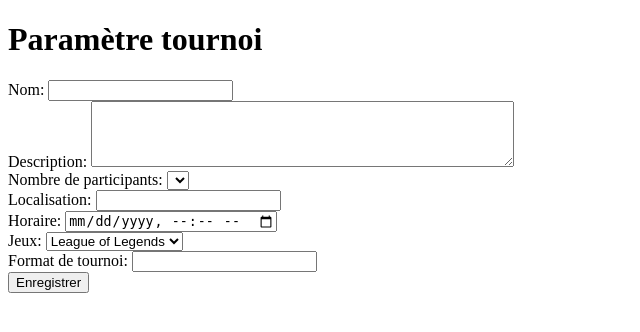
After one commit to FlorianMargage/site-event-gaming, a Symfony app: template templates/parametre.html.twig in a window 1280 px wide. The commit adds this page. Shown: the top 332 px of the page, without its empty margins (0-640 px from the left). Run offline with Twig, Linux system fonts and the light colour scheme; the template is opened without the code that fills it, so the values that code supplies are empty; some libraries are stand-ins or nearby versions.

Commit message:
connection + parametre

```diff
--- /dev/null
+++ b/public/css/inscription.css
@@ -0,0 +1,3 @@
+.photo{
+
+}
--- a/templates/index.html.twig
+++ b/templates/index.html.twig
@@ -5,14 +5,13 @@
     <meta charset="UTF-8">
     <meta name="viewport" content="width=device-width, initial-scale=1.0">
     <title>Inscription</title>
+    <link rel="stylesheet" href="{{ asset('css/inscription.css') }}">
 </head>
 
 <body>
 
     <h1>Inscription</h1>
-
-    <!-- Rubrique pour la photo de profil -->
-    <div>
+    <div class="photo">
         <label for="photo">Photo de profil :</label>
         <input type="file" id="photo" name="photo">
         <!-- Vous pouvez ajouter ici un aperçu de la photo si nécessaire -->
--- /dev/null
+++ b/templates/parametre.html.twig
@@ -0,0 +1,63 @@
+<!DOCTYPE html>
+<html lang="en">
+<head>
+    <meta charset="UTF-8">
+    <meta name="viewport" content="width=device-width, initial-scale=1.0">
+    <title>Paramètre tournoi</title>
+</head>
+<body>
+
+    <h1>Paramètre tournoi</h1>
+
+    <form action="traitement_parametres.php" method="post">
+        <label for="nom">Nom:</label>
+        <input type="text" id="nom" name="nom" value="">
+
+        <br>
+
+        <label for="description">Description:</label>
+        <textarea id="description" name="description" rows="4" cols="50"></textarea>
+
+        <br>
+
+        <label for="nbParticipants">Nombre de participants:</label>
+        <select id="nbParticipants" name="nbParticipants">
+            <?php
+            for ($i = 1; $i <= 10; $i++) {
+                echo "<option value='$i'>$i</option>";
+            }
+            ?>
+        </select>
+
+        <br>
+
+        <label for="localisation">Localisation:</label>
+        <input type="text" id="localisation" name="localisation" value="">
+
+        <br>
+
+        <label for="horaire">Horaire:</label>
+        <input type="datetime-local" id="horaire" name="horaire" value="">
+
+        <br>
+
+        <label for="jeux">Jeux:</label>
+        <select id="jeux" name="jeux">
+            <option value="League of Legends">League of Legends</option>
+            <option value="Valorant">Valorant</option>
+            <option value="Overwatch">Overwatch</option>
+            <option value="Counter-Strike">Counter-Strike</option>
+        </select>
+
+        <br>
+
+        <label for="formatTournoi">Format de tournoi:</label>
+        <input type="text" id="formatTournoi" name="formatTournoi" value="">
+
+        <br>
+
+        <input type="submit" value="Enregistrer">
+    </form>
+
+</body>
+</html>
```
Also changed, not shown: config/routes.yaml (+9 -0 lines), src/Controller/IndexController.php (+11 -0 lines), templates/connection.html.twig (added, +27 -0 lines).
